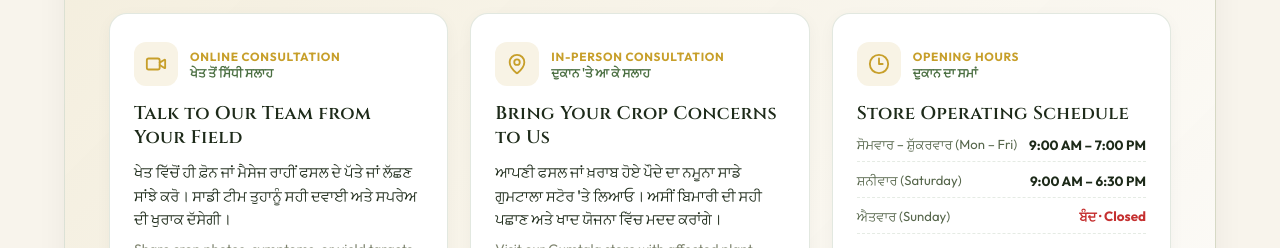
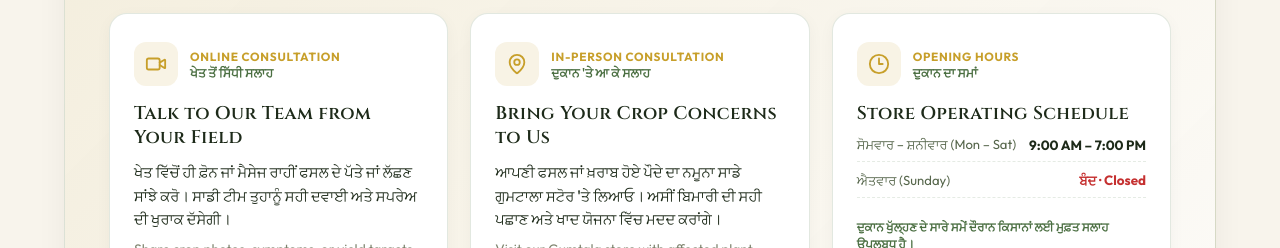
Before and after one commit to mahajanv44/babadeepsingh, a Next.js app: page /contact in a window 1280 px wide. Shown: the part 940-1188 px from the top of the page. Built offline with nearby package versions, Linux system fonts and the light colour scheme.

Commit message:
fix: update Saturday store hours and clean up component formatting

```diff
--- a/src/app/contact/ContactPageClient.tsx
+++ b/src/app/contact/ContactPageClient.tsx
@@ -199,13 +199,13 @@
               <h3>Store Operating Schedule</h3>
               <div className={styles.hoursSchedule}>
                 <div className={styles.scheduleRow}>
-                  <span>ਸੋਮਵਾਰ – ਸ਼ੁੱਕਰਵਾਰ (Mon – Fri)</span>
+                  <span>ਸੋਮਵਾਰ – ਸ਼ਨੀਵਾਰ (Mon – Sat)</span>
                   <strong>9:00 AM – 7:00 PM</strong>
                 </div>
-                <div className={styles.scheduleRow}>
+                {/* <div className={styles.scheduleRow}>
                   <span>ਸ਼ਨੀਵਾਰ (Saturday)</span>
                   <strong>9:00 AM – 6:30 PM</strong>
-                </div>
+                </div> */}
                 <div className={styles.scheduleRow}>
                   <span>ਐਤਵਾਰ (Sunday)</span>
                   <strong className={styles.closedText}>ਬੰਦ · Closed</strong>
--- a/src/components/ContactUs.tsx
+++ b/src/components/ContactUs.tsx
@@ -115,8 +115,8 @@
               <div className={styles.infoItem}>
                 <h4>Business Hours</h4>
                 <p>
-                  Monday - Friday: 9:00 AM - 7:00 PM<br />
-                  Saturday: 9:00 AM - 6:30 PM<br />
+                  Monday - Saturday: 9:00 AM - 7:00 PM<br />
+                  {/* Saturday: 9:00 AM - 6:30 PM<br /> */}
                   Sunday: Closed
                 </p>
               </div>
--- a/src/components/Navbar.tsx
+++ b/src/components/Navbar.tsx
@@ -66,8 +66,8 @@
     } else if (day === 6) {
       setStoreStatus({
         isOpen: true,
-        text: "Store Open Today · 9:00 AM – 6:30 PM",
-        punjabi: "ਸ਼ਨੀਵਾਰ: ਸਵੇਰੇ 9:00 ਵਜੇ ਤੋਂ ਸ਼ਾਮ 6:30 ਵਜੇ ਤੱਕ",
+        text: "Store Open Today · 9:00 AM – 7:00 PM",
+        punjabi: "ਸ਼ਨੀਵਾਰ: ਸਵੇਰੇ 9:00 ਵਜੇ ਤੋਂ ਸ਼ਾਮ 7:00 ਵਜੇ ਤੱਕ",
       });
     } else {
       setStoreStatus({
@@ -244,9 +244,8 @@
 
               {/* Status Badge */}
               <div
-                className={`${styles.drawerStatusRow} ${
-                  !storeStatus.isOpen ? styles.drawerStatusRowClosed : ""
-                }`}
+                className={`${styles.drawerStatusRow} ${!storeStatus.isOpen ? styles.drawerStatusRowClosed : ""
+                  }`}
               >
                 <span
                   className={
@@ -272,9 +271,8 @@
                       <Link
                         key={item.id}
                         href={item.href}
-                        className={`${styles.drawerNavLink} ${
-                          active ? styles.drawerNavLinkActive : ""
-                        }`}
+                        className={`${styles.drawerNavLink} ${active ? styles.drawerNavLinkActive : ""
+                          }`}
                         onClick={() => handleLinkClick(item.href)}
                       >
                         <div className={styles.drawerNavLeft}>
```
Also changed, not shown: src/components/CropCatalog.tsx (+5 -6 lines).
